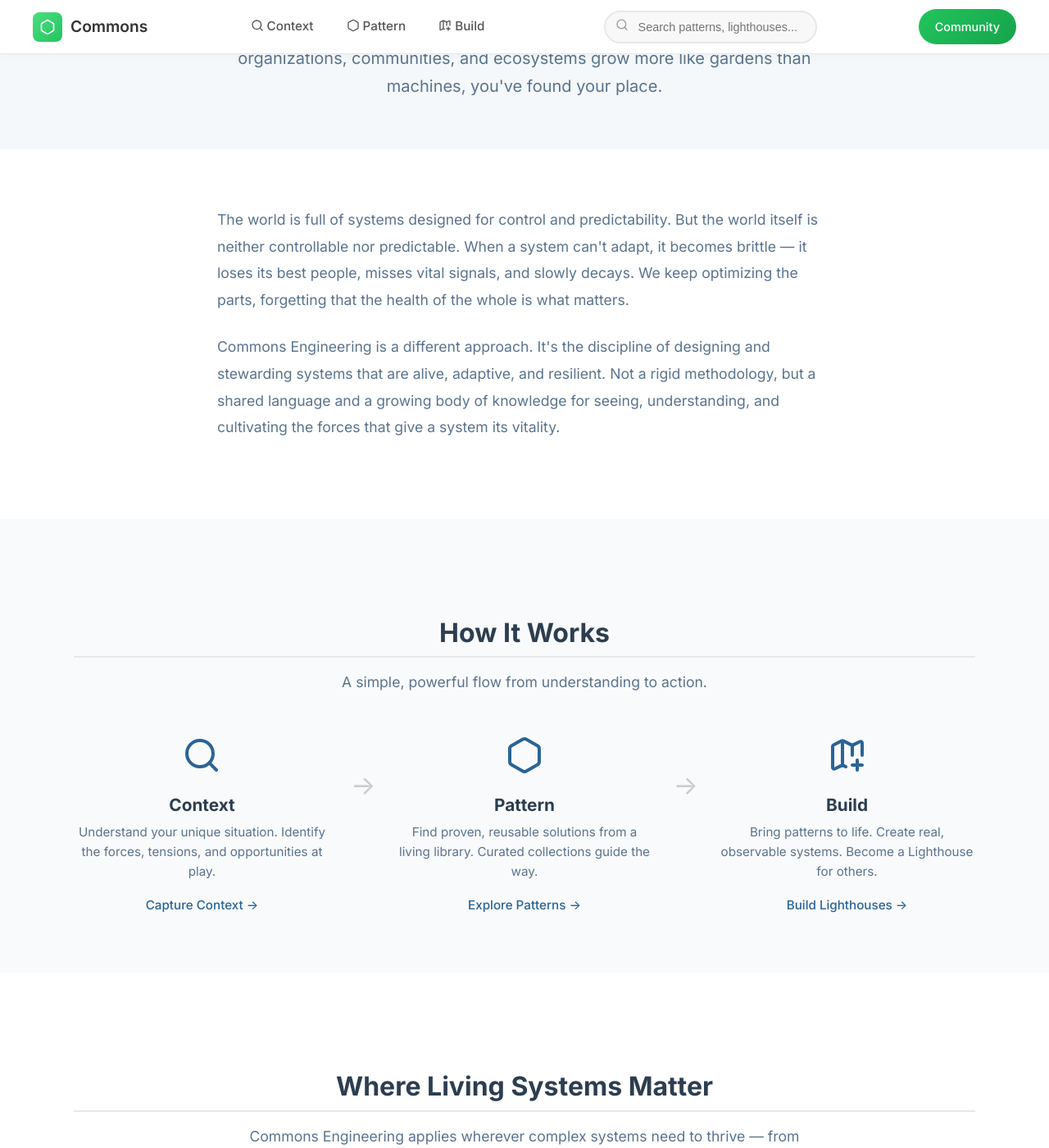
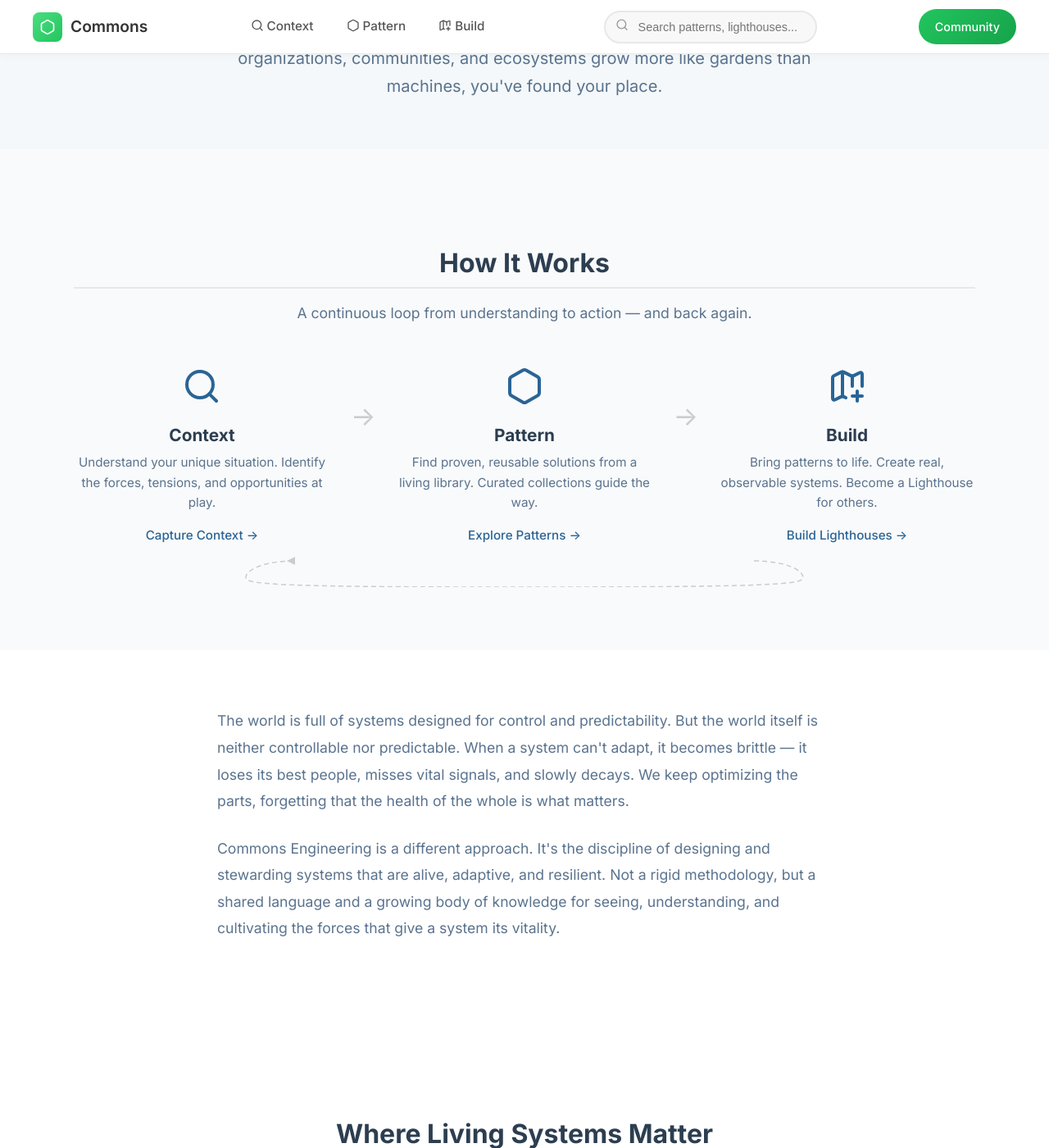
Before and after one commit to Commons-OS/commons-os.github.io, a Jekyll site: the page built from index.html, in a window 1280 px wide and 1400 px high, scrolled down 238 px. Shown: the whole window at 82% size. Built offline with Jekyll 4.4.1, drawn with Linux system fonts in a browser that asks for light colours; comment, search, counter and statistics services are not loaded.

Commit message:
Move How It Works under hero, change flow to loop with loop-back arrow

```diff
--- a/index.html
+++ b/index.html
@@ -345,7 +345,13 @@ title: Commons — The Home for Building Living Systems
     background: rgba(42,100,150,0.05);
   }
 
+  .loop-arrow {
+    margin-top: 10px;
+    text-align: center;
+  }
+
   @media (max-width: 768px) {
+    .loop-arrow { display: none; }
     .triple-diamond-grid {
       grid-template-columns: 1fr;
       gap: 30px;
@@ -366,20 +372,12 @@ title: Commons — The Home for Building Living Systems
   </div>
 </div>
 
-<!-- A: The observation — why this matters -->
-<div class="page-section bg-white">
-  <div class="container narrative">
-    <p>The world is full of systems designed for control and predictability. But the world itself is neither controllable nor predictable. When a system can't adapt, it becomes brittle — it loses its best people, misses vital signals, and slowly decays. We keep optimizing the parts, forgetting that the health of the whole is what matters.</p>
-    <p>Commons Engineering is a different approach. It's the discipline of designing and stewarding systems that are alive, adaptive, and resilient. Not a rigid methodology, but a shared language and a growing body of knowledge for seeing, understanding, and cultivating the forces that give a system its vitality.</p>
-  </div>
-</div>
-
-<!-- S: The method — Context → Pattern → Build -->
+<!-- S: The method — Context → Pattern → Build (loop) -->
 <div class="page-section bg-light">
   <div class="container">
     <div class="section-header">
       <h2>How It Works</h2>
-      <p>A simple, powerful flow from understanding to action.</p>
+      <p>A continuous loop from understanding to action — and back again.</p>
     </div>
 
     <div class="triple-diamond-grid">
@@ -404,6 +402,20 @@ title: Commons — The Home for Building Living Systems
         <a href="/build/">Build Lighthouses →</a>
       </div>
     </div>
+    <div class="loop-arrow">
+      <svg width="100%" height="40" viewBox="0 0 800 40" fill="none" xmlns="http://www.w3.org/2000/svg">
+        <path d="M680 8 C 720 8, 740 20, 740 28 C 740 36, 720 40, 400 40 C 80 40, 60 36, 60 28 C 60 20, 80 8, 120 8" stroke="#ccc" stroke-width="1.5" fill="none" stroke-dasharray="6 4"/>
+        <polygon points="120,3 120,13 110,8" fill="#ccc"/>
+      </svg>
+    </div>
+  </div>
+</div>
+
+<!-- A: The observation — why this matters -->
+<div class="page-section bg-white">
+  <div class="container narrative">
+    <p>The world is full of systems designed for control and predictability. But the world itself is neither controllable nor predictable. When a system can't adapt, it becomes brittle — it loses its best people, misses vital signals, and slowly decays. We keep optimizing the parts, forgetting that the health of the whole is what matters.</p>
+    <p>Commons Engineering is a different approach. It's the discipline of designing and stewarding systems that are alive, adaptive, and resilient. Not a rigid methodology, but a shared language and a growing body of knowledge for seeing, understanding, and cultivating the forces that give a system its vitality.</p>
   </div>
 </div>
 
```
